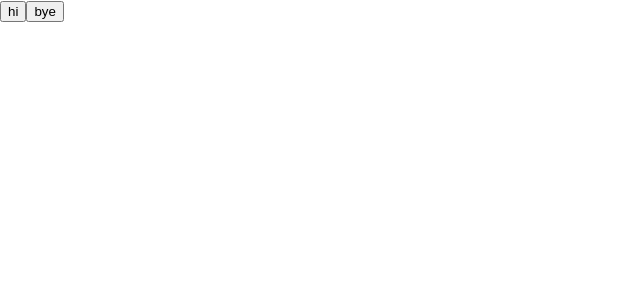
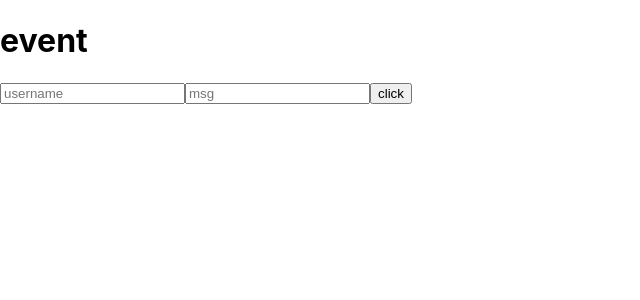
Before and after one commit to PiaoZhengxun/Developer-React, a React (Create React App) app in the folder hello-react/: page / in a window 1280 px wide. Shown: the top 300 px of the page, without its empty margins (0-640 px from the left). Built offline with nearby package versions, Linux system fonts and the light colour scheme.

Commit message:
chapter 4
understading difference between class and function

```diff
--- a/hello-react/src/App.js
+++ b/hello-react/src/App.js
@@ -1,9 +1,9 @@
 import React from 'react';
 import './App.css';
-import Say from './Say';
+import EventPractice from './EventPractice';
 
 const App = () => {
-  return <Say />;
+  return <EventPractice />;
 };
 
 export default App;
--- /dev/null
+++ b/hello-react/src/EventPractice.js
@@ -0,0 +1,51 @@
+import React, { useState } from 'react';
+
+const EventPractice = () => {
+  const [form, setForm] = useState({
+    username: '',
+    message: '',
+  });
+  const { username, message } = form;
+  const onChange = (e) => {
+    const nextForm = {
+      ...form,
+      [e.target.name]: e.target.value,
+    };
+    setForm(nextForm);
+  };
+  const onClick = () => {
+    alert(username + message);
+    setForm({
+      username: '',
+      message: '',
+    });
+  };
+  const onKeyPress = (e) => {
+    if (e.key === 'Enter') {
+      onClick();
+    }
+  };
+  return (
+    <div>
+      <h1>event</h1>
+      <input
+        type="text"
+        name="username"
+        placeholder="username"
+        value={username}
+        onChange={onChange}
+      />
+      <input
+        type="text"
+        name="message"
+        placeholder="msg"
+        value={message}
+        onChange={onChange}
+        onKeyPress={onKeyPress}
+      />
+      <button onClick={onClick}>click</button>
+    </div>
+  );
+};
+
+export default EventPractice;
```
